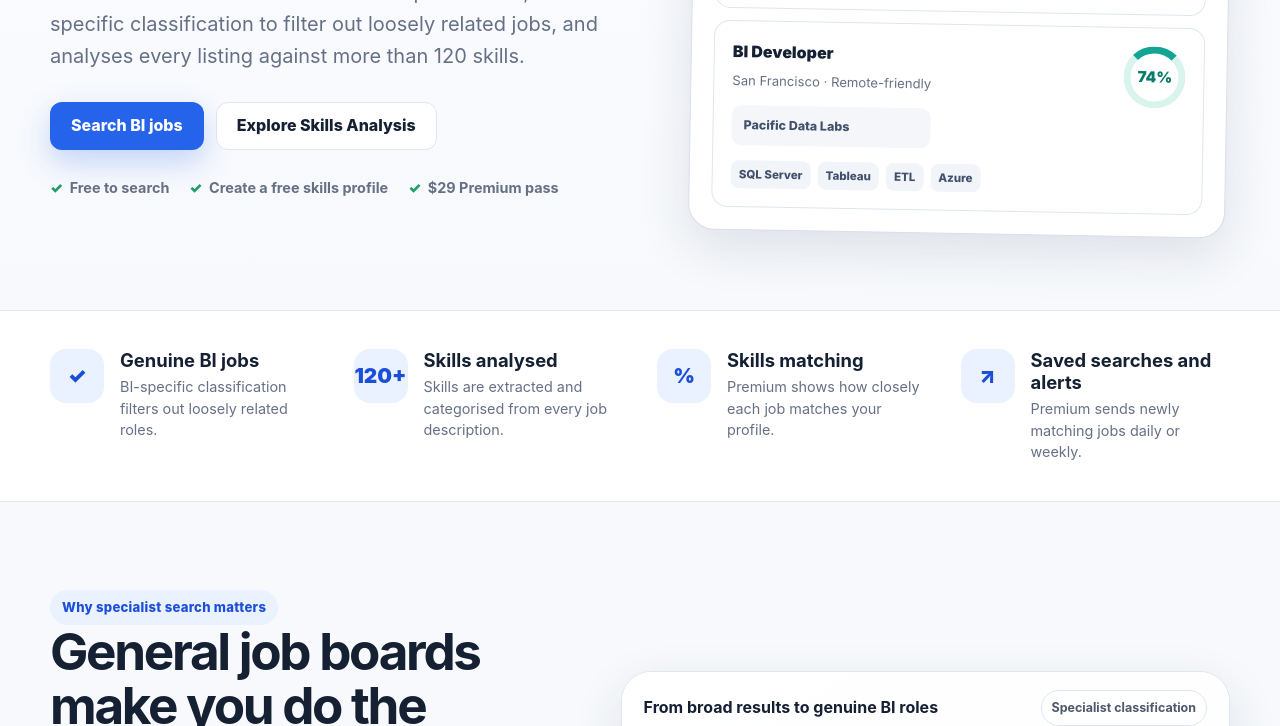
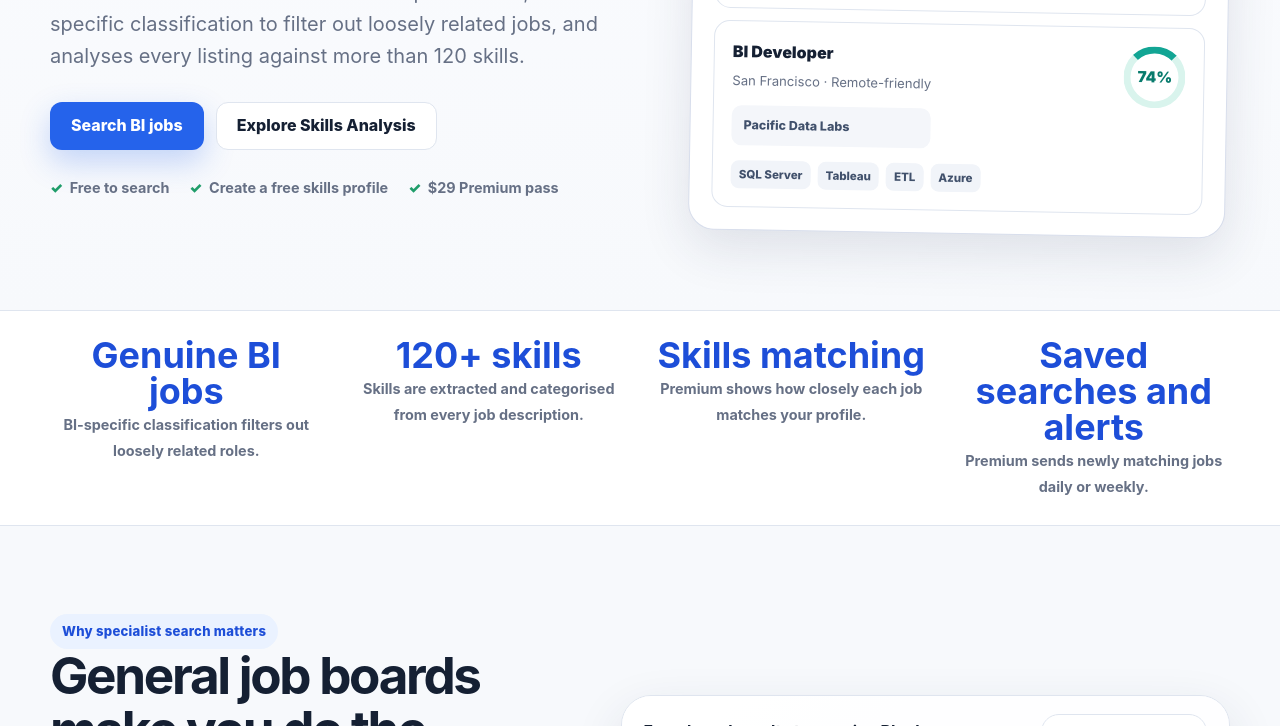
Before and after one commit to fineradam/bi-job-search-website, a plain HTML site: page index.html in a window 1280 px wide. Shown: the part 537-1263 px from the top of the page. Drawn offline with Linux system fonts and the light colour scheme.

Commit message:
Make homepage proof points more prominent

```diff
--- a/index.html
+++ b/index.html
@@ -23,45 +23,32 @@
   <link rel="stylesheet" href="/assets/css/styles.css" />
 
   <style>
-    .proof-strip {
-      padding: 38px 0;
+.stats-strip {
+      padding: 26px 0;
+      border-top: 1px solid var(--border);
+      border-bottom: 1px solid var(--border);
+      background: var(--surface);
     }
 
-    .proof-grid {
-      gap: 34px;
+    .stats-grid {
+      display: grid;
+      grid-template-columns: repeat(4, 1fr);
+      gap: 30px;
+      text-align: center;
     }
 
-    .proof-item {
-      grid-template-columns: 54px 1fr;
-      gap: 16px;
+    .stat strong {
+      display: block;
+      margin-bottom: 3px;
+      color: var(--primary-dark);
+      font-size: clamp(1.55rem, 3vw, 2.25rem);
+      line-height: 1;
     }
 
-    .proof-icon {
-      width: 54px;
-      height: 54px;
-      border-radius: 16px;
-      font-size: 1.3rem;
-    }
-
-    .proof-item strong {
-      margin-bottom: 5px;
-      font-size: 1.15rem;
-      line-height: 1.2;
-    }
-
-    .proof-item span {
+    .stat span {
+      color: var(--muted);
       font-size: 0.9rem;
-      line-height: 1.5;
-    }
-
-    @media (max-width: 760px) {
-      .proof-strip {
-        padding: 30px 0;
-      }
-
-      .proof-grid {
-        gap: 22px;
-      }
+      font-weight: 700;
     }
   </style>
 
@@ -188,35 +175,23 @@
       </div>
     </section>
 
-    <section class="proof-strip" aria-label="Why BI Job Search is different">
-      <div class="container proof-grid">
-        <div class="proof-item">
-          <div class="proof-icon">✓</div>
-          <div>
+    <section class="stats-strip" aria-label="Why BI Job Search is different">
+      <div class="container stats-grid">
+        <div class="stat">
           <strong>Genuine BI jobs</strong>
           <span>BI-specific classification filters out loosely related roles.</span>
         </div>
-        </div>
-        <div class="proof-item">
-          <div class="proof-icon">120+</div>
-          <div>
-            <strong>Skills analysed</strong>
+        <div class="stat">
+          <strong>120+ skills</strong>
           <span>Skills are extracted and categorised from every job description.</span>
         </div>
-        </div>
-        <div class="proof-item">
-          <div class="proof-icon">%</div>
-          <div>
+        <div class="stat">
           <strong>Skills matching</strong>
           <span>Premium shows how closely each job matches your profile.</span>
         </div>
-        </div>
-        <div class="proof-item">
-          <div class="proof-icon">↗</div>
-          <div>
+        <div class="stat">
           <strong>Saved searches and alerts</strong>
           <span>Premium sends newly matching jobs daily or weekly.</span>
-          </div>
         </div>
       </div>
     </section>
```
Lines whose indentation alone changed are shown as unchanged.
